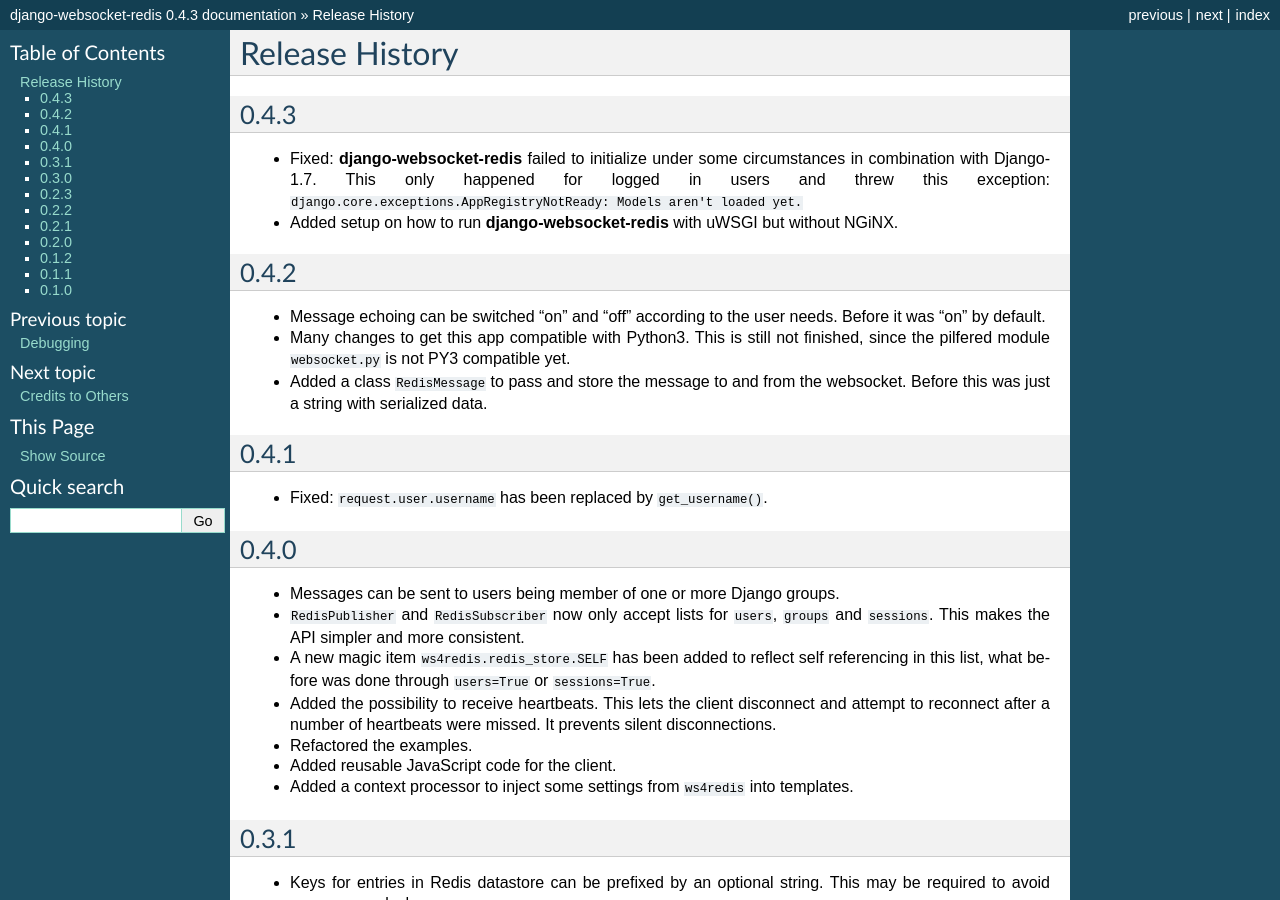
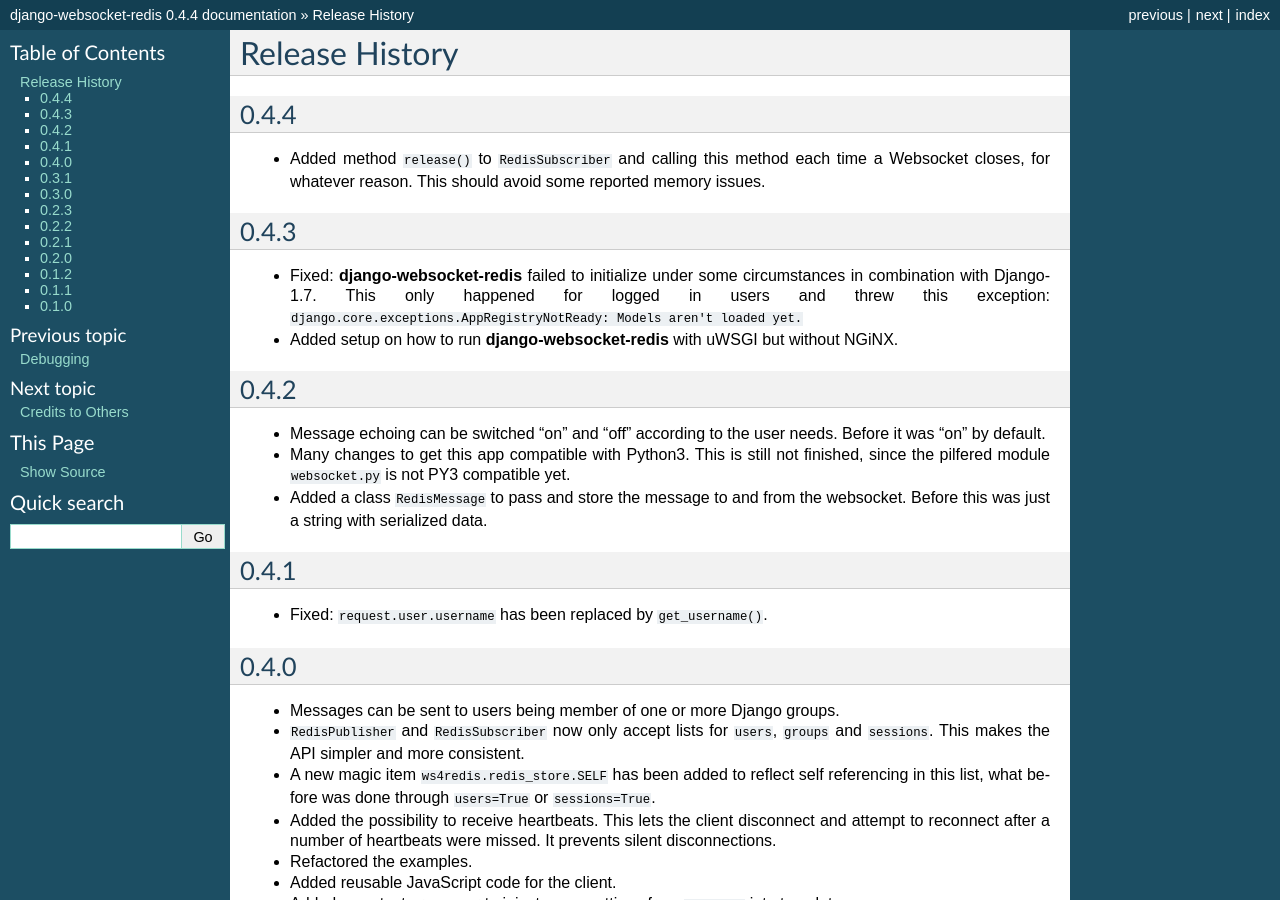
Before and after one commit to jrief/django-websocket-redis, a Sphinx documentation site: the page built from docs/changelog.rst, in a window 1280 px wide and 900 px high. Built offline with Sphinx 7.4.7, drawn with Linux system fonts in a browser that asks for light colours; some of the changed text lies outside the part shown.

Commit message:
Bump to version 0.4.4

```diff
--- a/docs/changelog.rst
+++ b/docs/changelog.rst
@@ -3,6 +3,12 @@
 ===============
 Release History
 ===============
+
+0.4.4
+-----
+* Added method ``release()`` to ``RedisSubscriber`` and calling this method each time a Websocket
+  closes, for whatever reason. This should avoid some reported memory issues.
+
 0.4.3
 -----
 * Fixed: **django-websocket-redis** failed to initialize under some circumstances in combination
--- a/ws4redis/__init__.py
+++ b/ws4redis/__init__.py
@@ -1,2 +1,2 @@
 # -*- coding: utf-8 -*-
-__version__ = '0.4.3'
+__version__ = '0.4.4'
```
Also changed, not shown: README.md (+2 -1 lines).
